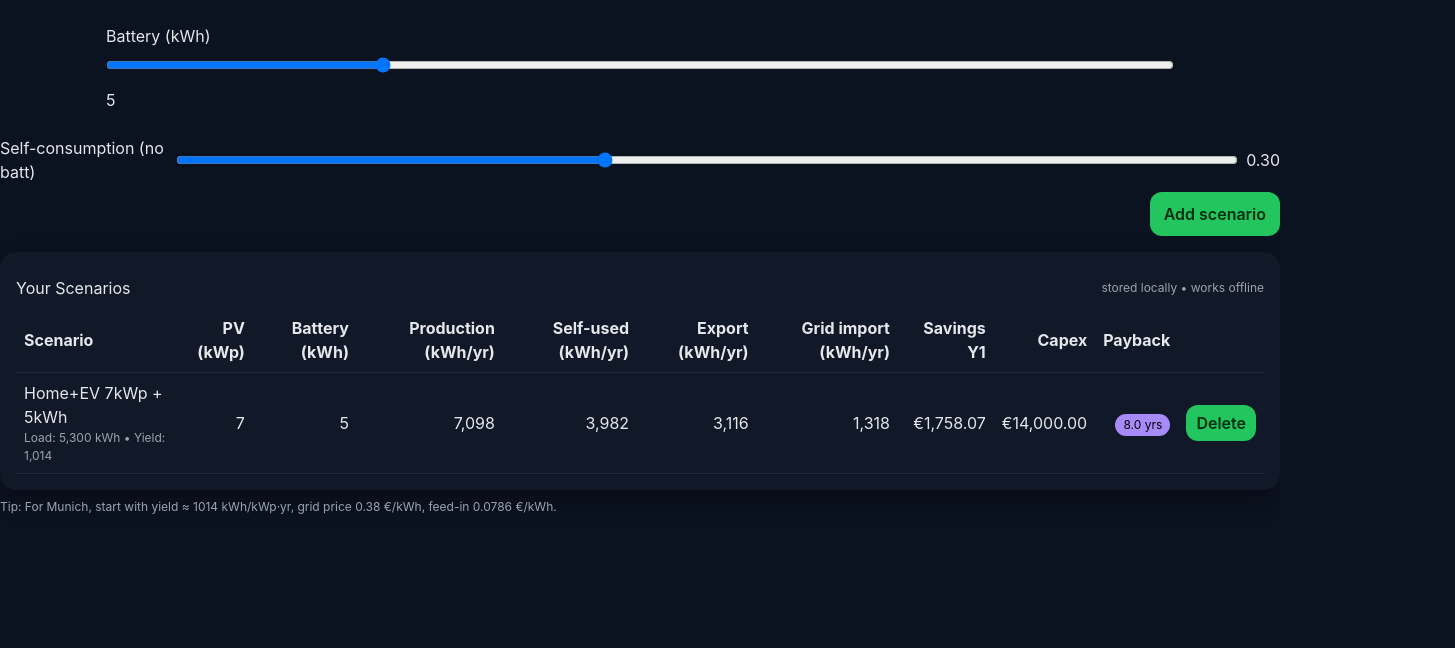
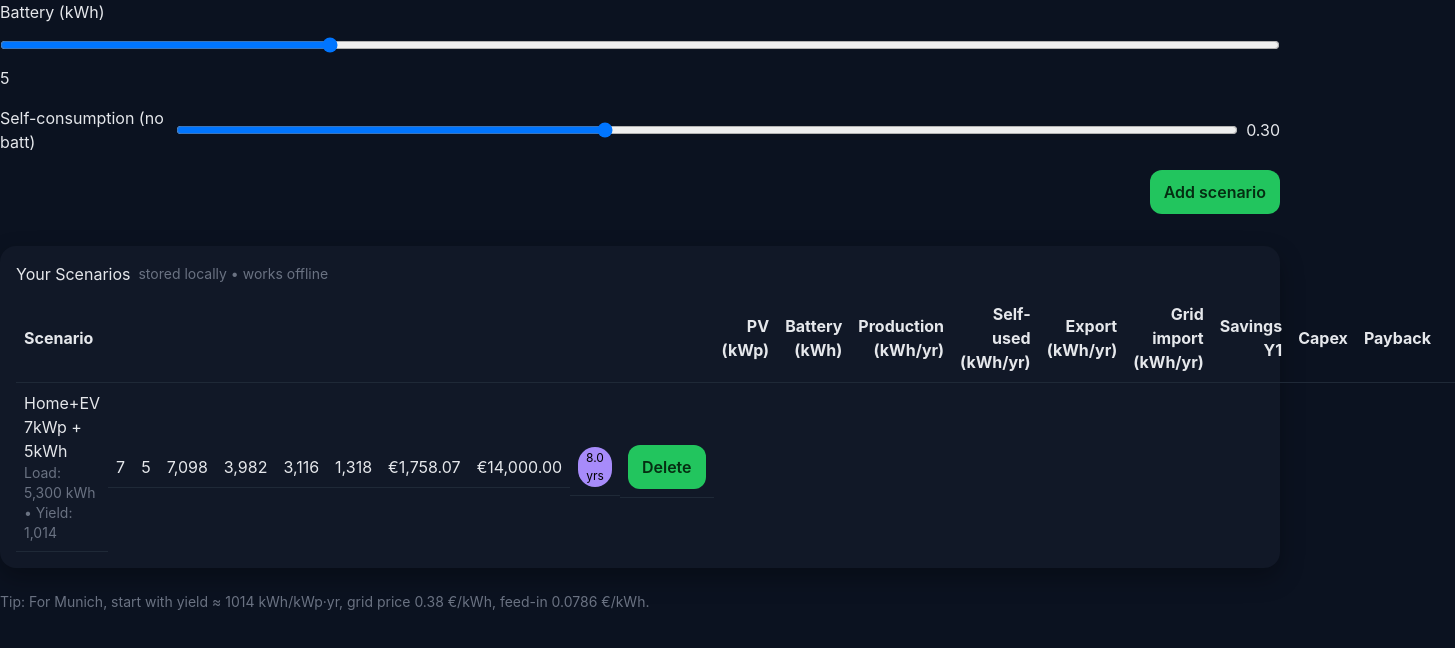
Before and after one commit to HKhademian/pv-sim, an Angular app: page / in a window 1280 px wide. Both pictures are taken after a click on the button "Add scenario". Shown: the top 648 px of the page, 1455 px wide, since content can reach past the window. Built offline with nearby package versions, Linux system fonts and the light colour scheme.

Commit message:
better css

```diff
--- a/src/app/app.html
+++ b/src/app/app.html
@@ -1,29 +1,30 @@
-<main class="main">
+<main class="flex flex-col gap-4">
 
-  <div class="wrap">
+  <div class="flex flex-col gap-1">
     <label>Battery (kWh)</label>
     <input class="range" type="range" min="0" max="20" step="1" [(ngModel)]="scenario.batteryKWh" />
     <div>{{ scenario.batteryKWh() }}</div>
   </div>
-  <div class="row">
+
+  <div class="flex items-center gap-2">
     <label>Self-consumption (no batt)</label>
     <input class="range" type="range" min="0.20" max="0.45" step="0.01"
       [(ngModel)]="scenario.selfConsumptionNoBattery" />
     <div>{{ scenario.selfConsumptionNoBattery() | number:'1.2-2' }}</div>
   </div>
 
-  <div class="row" style="justify-content:flex-end">
-    <button class="btn" (click)="addScenario()">Add scenario</button>
+  <div class="flex justify-end">
+    <button class="btn px-4 py-2 bg-blue-600 text-white rounded" (click)="addScenario()">Add scenario</button>
   </div>
 
-  <div class="card" style="margin-top:16px">
-    <div class="row" style="margin-bottom:8px">
-      <h3 style="margin:0">Your Scenarios</h3>
-      <div class="muted small">stored locally • works offline</div>
+  <div class="card mt-4 flex flex-col">
+    <div class="flex items-center mb-2 gap-2">
+      <h3 class="m-0">Your Scenarios</h3>
+      <div class="text-gray-500 text-sm">stored locally • works offline</div>
     </div>
 
     @if (scenarios().length >0) {
-    <table>
+    <table class="w-full">
       <thead>
         <tr>
           <th>Scenario</th>
@@ -42,25 +43,25 @@
 
       <tbody>
         @for (s of calculatedScenarios(); track s; let i = $index ) {
-        <tr>
-          <td style="text-align:left">
+        <tr class="flex items-center">
+          <td class="text-left flex-2">
             <div>{{ s.scenario.name }}</div>
-            <div class="small muted">Load: {{ s.scenario.annualLoadKWh | number:'1.0-0' }} kWh • Yield: {{
+            <div class="text-sm text-gray-500">Load: {{ s.scenario.annualLoadKWh | number:'1.0-0' }} kWh • Yield: {{
               s.scenario.yieldKWhPerKwp |
               number:'1.0-0' }}</div>
           </td>
-          <td>{{ s.scenario.pvSizeKwp }}</td>
-          <td>{{ s.scenario.batteryKWh }}</td>
-          <td>{{ s.result.productionKWh | number:'1.0-0' }}</td>
-          <td>{{ s.result.selfUsedEffectiveKWh | number:'1.0-0' }}</td>
-          <td>{{ s.result.exportKWh | number:'1.0-0' }}</td>
-          <td>{{ s.result.gridImportKWh | number:'1.0-0' }}</td>
-          <td>{{ s.result.year1SavingsEur | currency:'EUR' }}</td>
-          <td>{{ s.result.capexEur | currency:'EUR' }}</td>
-          <td>
+          <td class="flex-1">{{ s.scenario.pvSizeKwp }}</td>
+          <td class="flex-1">{{ s.scenario.batteryKWh }}</td>
+          <td class="flex-1">{{ s.result.productionKWh | number:'1.0-0' }}</td>
+          <td class="flex-1">{{ s.result.selfUsedEffectiveKWh | number:'1.0-0' }}</td>
+          <td class="flex-1">{{ s.result.exportKWh | number:'1.0-0' }}</td>
+          <td class="flex-1">{{ s.result.gridImportKWh | number:'1.0-0' }}</td>
+          <td class="flex-1">{{ s.result.year1SavingsEur | currency:'EUR' }}</td>
+          <td class="flex-1">{{ s.result.capexEur | currency:'EUR' }}</td>
+          <td class="flex-1">
             <span class="pill">{{ s.result.simplePaybackYears | number:'1.1-1' }} yrs</span>
           </td>
-          <td><button class="btn" (click)="removeAt(i)" style="padding:6px 10px">Delete</button></td>
+          <td class="flex-1"><button class="btn px-2 py-1 bg-red-600 text-white rounded" (click)="removeAt(i)">Delete</button></td>
         </tr>
         }
       </tbody>
@@ -68,12 +69,11 @@
     </table>
     }
     @else{
-    <div class="muted">No scenarios yet. Add one from the form above.</div>
+    <div class="text-gray-500">No scenarios yet. Add one from the form above.</div>
     }
   </div>
 
-
-  <div class="muted small" style="margin-top:8px">
+  <div class="text-gray-500 text-sm mt-2">
     Tip: For Munich, start with yield ≈ 1014 kWh/kWp·yr, grid price 0.38 €/kWh, feed-in 0.0786 €/kWh.
   </div>
 
```
